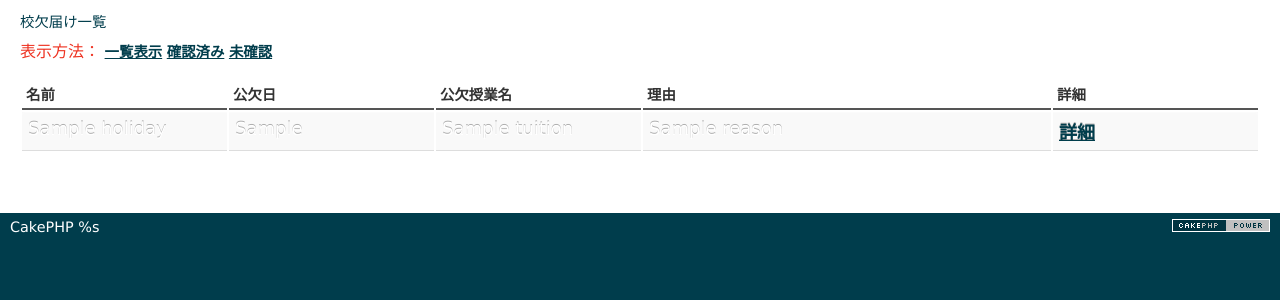
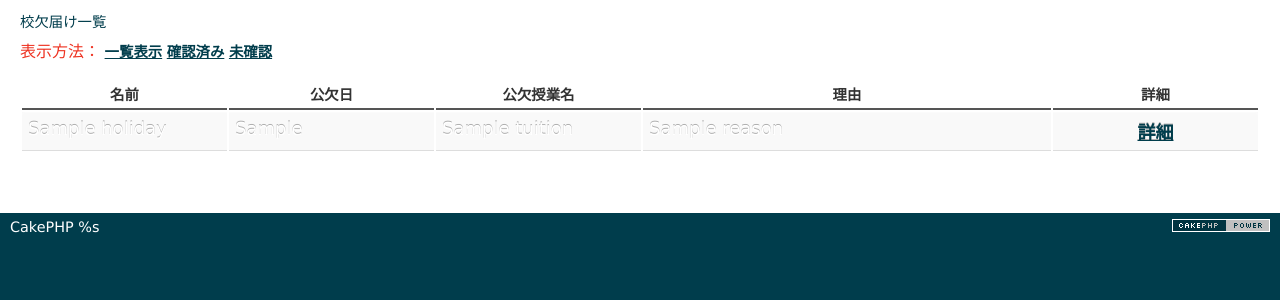
Before and after one commit to mikanyo-guruto/holidoys_system, a CakePHP app: the page made by cakephp/app/View/Holidays/search.ctp in a window 1280 px wide. Shown: the part 47-347 px from the top of the page. Run offline with PHP 8.4 and a stand-in for CakePHP, Linux system fonts and the light colour scheme; the template is opened without the code that fills it: most values are stand-ins (such as "Sample title", 1, 10 or a date in 2020); data that the repository does not hold is empty; some libraries are stand-ins or nearby versions.

Commit message:
tableの要素の修正

```diff
--- a/cakephp/app/View/Holidays/root_list.ctp
+++ b/cakephp/app/View/Holidays/root_list.ctp
@@ -55,7 +55,7 @@
 				<td><?php echo h($date['Holiday']['public_holidays']) ?></td>
 				<td><?php echo h($date['Tuition']['name']) ?></td>
 				<td><?php echo h($date['Holiday']['reason']) ?></td>
-				<td><?php echo $this->Html->link('詳細', array('action' => 'root_detail', $date['Holiday']['id']), array('class' => 'btn btn-info')); ?></td>
+				<td class="detail"><?php echo $this->Html->link('詳細', array('action' => 'root_detail', $date['Holiday']['id']), array('class' => 'btn btn-info')); ?></td>
 			</tr>
 			<?php endforeach; ?>
 		</table>
--- a/cakephp/app/View/Holidays/search.ctp
+++ b/cakephp/app/View/Holidays/search.ctp
@@ -55,7 +55,7 @@
 				<td><?php echo h($date['Holiday']['public_holidays']) ?></td>
 				<td><?php echo h($date['Tuition']['name']) ?></td>
 				<td><?php echo h($date['Holiday']['reason']) ?></td>
-				<td><?php echo $this->Html->link('詳細', array('action' => 'root_detail', $date['Holiday']['id']), array('class' => 'btn btn-info')); ?></td>
+				<td class="detail"><?php echo $this->Html->link('詳細', array('action' => 'root_detail', $date['Holiday']['id']), array('class' => 'btn btn-info')); ?></td>
 			</tr>
 			<?php endforeach; ?>
 		</table>
--- a/cakephp/app/webroot/css/root/list_style.css
+++ b/cakephp/app/webroot/css/root/list_style.css
@@ -20,6 +20,14 @@
 	width: 400px;
 }
 
+.table .detail {
+	text-align: center;
+}
+
+.table th {
+	text-align: center;
+}
+
 .table td {
 	font-size: 18px;
 }
```
